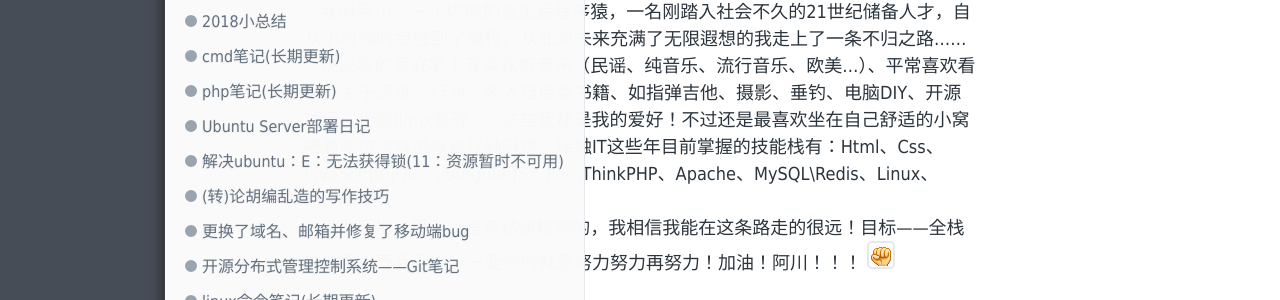
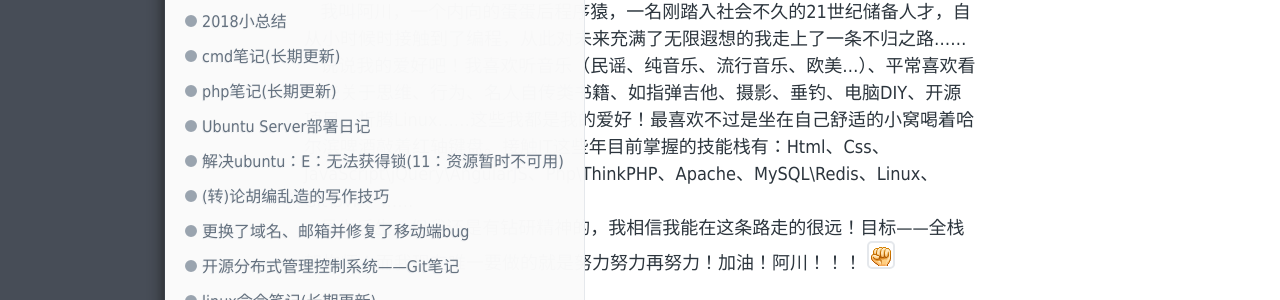
Before and after one commit to achuanya/achuanya.github.io, a Jekyll site: the page built from index.md, in a window 1280 px wide. Shown: the part 455-755 px from the top of the page. Built offline with Jekyll 4.4.1, drawn with Linux system fonts in a browser that asks for light colours; emoji names are drawn with the system emoji font; some web fonts are replaced; comment, search, counter and statistics services are not loaded.

Commit message:
修改了简介

```diff
--- a/index.md
+++ b/index.md
@@ -8,7 +8,7 @@
 ![Alt text](/images/index/head.png "阿川的照片")
 
 &emsp;我叫阿川，一个内向的蛋蛋后程序猿，一名刚踏入社会不久的21世纪储备人才，自从小时候时接触到了编程，从此对未来充满了无限遐想的我走上了一条不归之路......
-&emsp;说说我的爱好吧！我喜欢听音乐（民谣、纯音乐、流行音乐、欧美...）、平常喜欢看一些关于思维、行为、名人自传类书籍、如指弹吉他、摄影、垂钓、电脑DIY、开源项目、折腾linux等等......这些我都是我的爱好！不过还是最喜欢坐在自己舒适的小窝喝着哈尔滨啤酒敲着红轴键盘。接触IT这些年目前掌握的技能栈有：Html、Css、JavaScript\jQuery\AngularJS、Php\ThinkPHP、Apache、MySQL\Redis、Linux、Git\Svn、......
+&emsp;说说我的爱好吧！我喜欢听音乐（民谣、纯音乐、流行音乐、欧美...）、平常喜欢看一些关于思维、行为、名人自传类书籍、如指弹吉他、摄影、垂钓、电脑DIY、开源项目、折腾Linux......这些我都是我的爱好！最喜欢不过是坐在自己舒适的小窝喝着哈尔滨啤酒敲着红轴键盘。接触IT这些年目前掌握的技能栈有：Html、Css、JavaScript\jQuery\AngularJS、Php\ThinkPHP、Apache、MySQL\Redis、Linux、Git\Svn、......
 &emsp;虽为后生，但我还是有钻研精神的，我相信我能在这条路走的很远！目标——全栈架构师！而我现在唯一要做的就是努力努力再努力！加油！阿川！！！ ![Alt text](https://raw.githubusercontent.com/achuanya/achuanya.github.io/master/images/index/cheer.gif "加油！阿川！")
 
 
```
